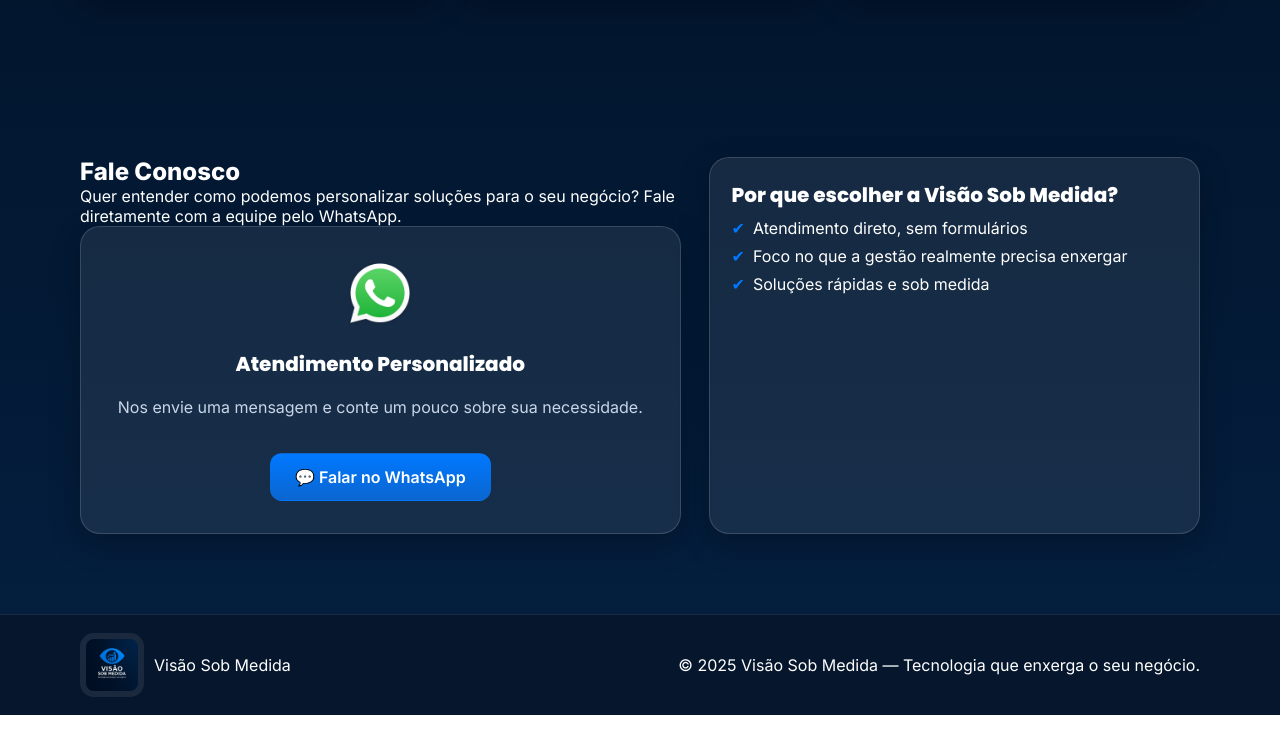
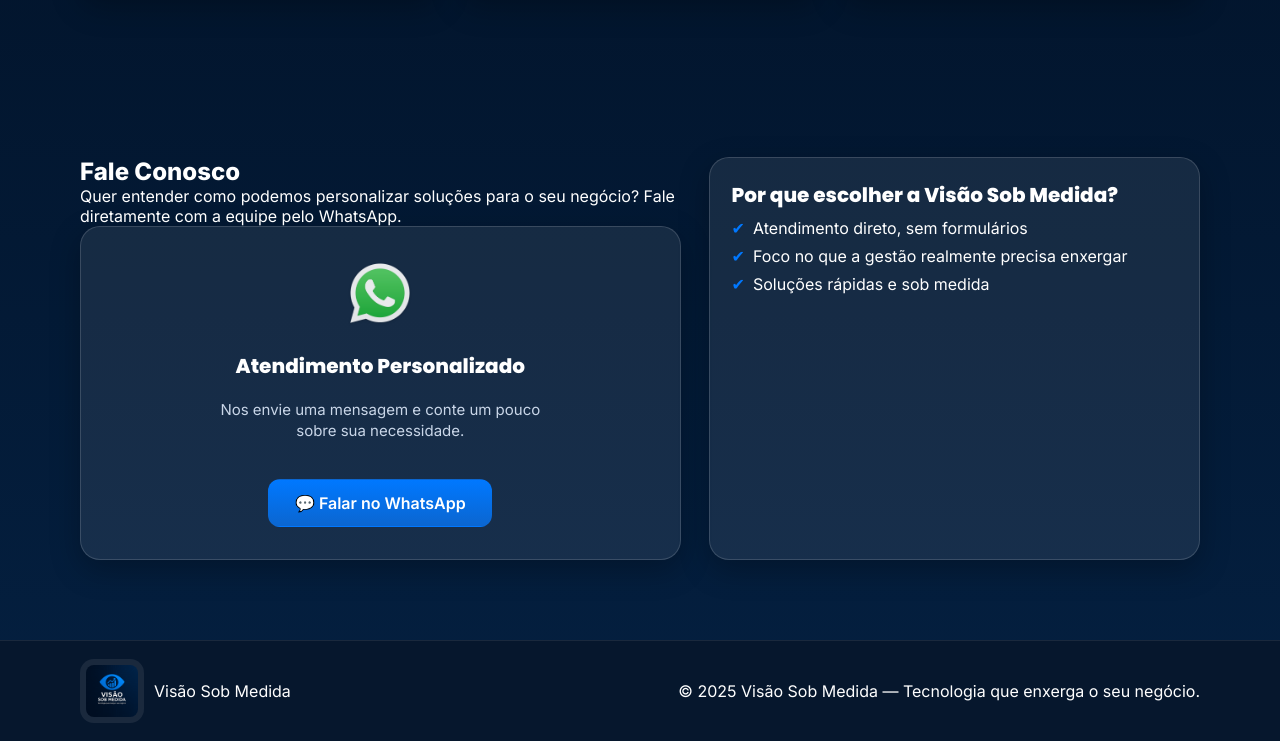
Before and after one commit to Marcosvaquino/visaosobmedida, a plain HTML site: page index.html in a window 1280 px wide. Shown: the part 2522-3263 px from the top of the page. Before the commit the page ends 3237 px from the top, so only its background shows below. Drawn offline with Linux system fonts and the light colour scheme; files whose address does not match are found by name.

Commit message:
Enhance WhatsApp card styling and layout

```diff
--- a/style.css
+++ b/style.css
@@ -345,28 +345,51 @@
   }
 }
 
-/* WhatsApp Card Fix */
+/* WhatsApp Card Fix — centralizado dentro do vidro */
 .contact-whatsapp {
   display: flex;
   flex-direction: column;
   align-items: center;
   justify-content: center;
-  gap: 10px;
+  gap: 12px;
   text-align: center;
   padding: 2rem;
-  min-height: 250px;
+  min-height: 300px;
+  background: var(--glass);
+  border: 1px solid var(--border);
+  box-shadow: 0 10px 30px rgba(0, 0, 0, .25);
+  border-radius: 20px;
+  box-sizing: border-box;
 }
 
 .contact-whatsapp img {
   display: block;
-  margin: 0 auto 1rem;
+  width: 70px;
+  height: auto;
+  margin-bottom: 10px;
+  opacity: 0.9;
+}
+
+.contact-whatsapp h3 {
+  font-family: Poppins, sans-serif;
+  font-weight: 700;
+  margin-bottom: 6px;
+}
+
+.contact-whatsapp p {
+  color: var(--muted);
+  font-size: 15px;
+  max-width: 340px;
+  line-height: 1.4;
 }
 
 .contact-whatsapp .btn {
   margin-top: 1rem;
-  padding: 0.8rem 1.5rem;
+  padding: 0.8rem 1.6rem;
   font-weight: 600;
   font-size: 1rem;
+  border-radius: 12px;
+  transition: all .2s ease;
 }
 
 .contact-whatsapp .btn:hover {
```
